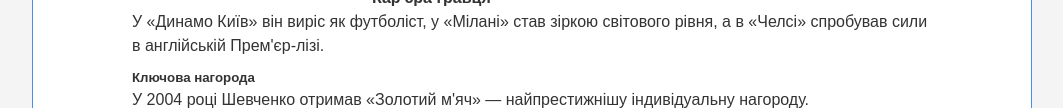
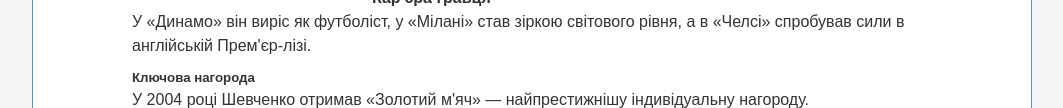
Before and after one commit to Vghhrghg/lab2-web-shevchenko, a plain HTML site: page index.html in a window 1280 px wide. Shown: the part 517-625 px from the top of the page, without its empty margins (108-1171 px from the left). Drawn offline with Linux system fonts and the light colour scheme.

Commit message:
Revert "Додано доповнення до тексту"
This reverts commit 59f9588353e8aa5e64fac95c98699cddf8249ce6.

```diff
--- a/index.html
+++ b/index.html
@@ -54,7 +54,7 @@
                         <p>Він здобув визнання завдяки феноменальній швидкості, техніці та гольовому чуттю. Його стиль поєднував <em>швидкість</em>, <strong>влучність</strong> і вміння з'являтися в потрібному місці. Результативність у збірній: <i>K</i><sub>г</sub> = 48 / 111 ≈ 0,43 голу за матч. Для демонстрації тегів: <del>110 матчів</del> <ins>111 матчів</ins> за збірну, <small>дані з відкритих джерел</small>, 1<sup>-й</sup> бомбардир збірної.</p>
 
                         <h4>Кар'єра гравця</h4>
-                        <p>У «Динамо Київ» він виріс як футболіст, у «Мілані» став зіркою світового рівня, а в «Челсі» спробував сили в англійській Прем'єр-лізі.</p>
+                        <p>У «Динамо» він виріс як футболіст, у «Мілані» став зіркою світового рівня, а в «Челсі» спробував сили в англійській Прем'єр-лізі.</p>
 
                         <h5>Ключова нагорода</h5>
                         <p>У 2004 році Шевченко отримав «Золотий м'яч» — найпрестижнішу індивідуальну нагороду.</p>
```
